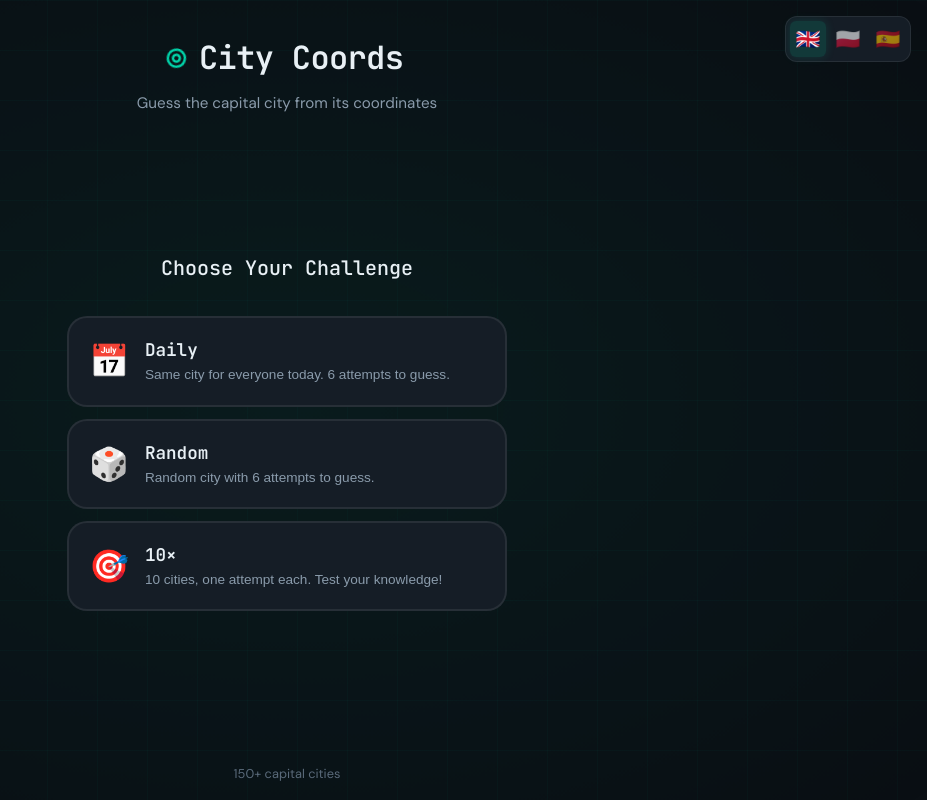
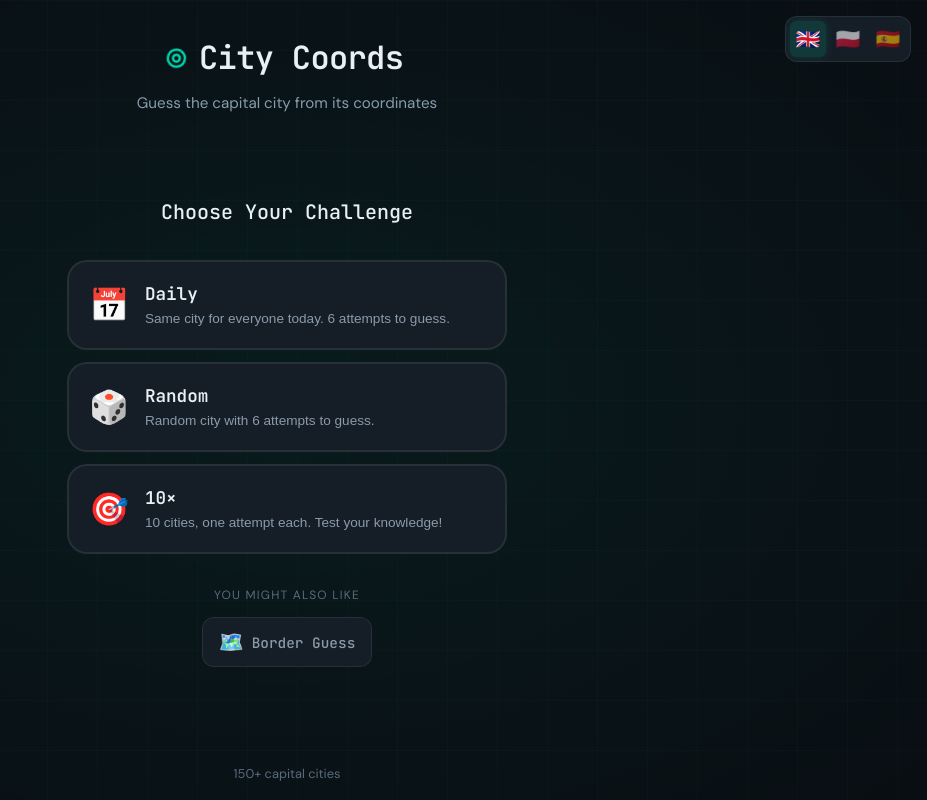
Before and after one commit to pierd/city-coords, a React (Vite) app: page / in a window 1280 px wide. Shown: the whole page, without its empty margins (353-1280 px from the left). Built offline with nearby package versions, Linux system fonts and the light colour scheme.

Commit message:
Add "you might also like" section

```diff
--- a/src/App.css
+++ b/src/App.css
@@ -977,6 +977,51 @@ body {
   letter-spacing: 0.08em;
 }
 
+/* Also Like Section */
+.also-like-section {
+  display: flex;
+  flex-direction: column;
+  align-items: center;
+  gap: 0.75rem;
+  padding-top: 0.5rem;
+}
+
+.also-like-title {
+  font-size: 0.75rem;
+  color: var(--text-muted);
+  text-transform: uppercase;
+  letter-spacing: 0.1em;
+}
+
+.also-like-link {
+  display: flex;
+  align-items: center;
+  gap: 0.5rem;
+  padding: 0.5rem 1rem;
+  background: var(--bg-card);
+  border: 1px solid var(--border-color);
+  border-radius: var(--radius-md);
+  text-decoration: none;
+  color: var(--text-secondary);
+  transition: all 0.2s ease;
+}
+
+.also-like-link:hover {
+  border-color: var(--accent-primary);
+  color: var(--accent-primary);
+  box-shadow: var(--shadow-glow);
+}
+
+.also-like-icon {
+  font-size: 1.25rem;
+}
+
+.also-like-name {
+  font-family: var(--font-display);
+  font-size: 0.9rem;
+  font-weight: 500;
+}
+
 /* Challenge Score Board */
 .challenge-score-board {
   display: flex;
--- a/src/components/ModeSelector.tsx
+++ b/src/components/ModeSelector.tsx
@@ -84,6 +84,19 @@ export function ModeSelector({ onSelectMode }: ModeSelectorProps) {
           </div>
         </div>
       )}
+
+      <div className="also-like-section">
+        <span className="also-like-title">{t('modeSelector.alsoLike.title')}</span>
+        <a
+          href="https://borders.lessismore.studio/"
+          target="_blank"
+          rel="noopener noreferrer"
+          className="also-like-link"
+        >
+          <span className="also-like-icon">🗺️</span>
+          <span className="also-like-name">Border Guess</span>
+        </a>
+      </div>
     </div>
   );
 }
--- a/src/i18n/locales/en.json
+++ b/src/i18n/locales/en.json
@@ -70,6 +70,9 @@
       "won": "Won",
       "streak": "Streak",
       "maxStreak": "Best"
+    },
+    "alsoLike": {
+      "title": "You might also like"
     }
   },
   "modes": {
--- a/src/i18n/locales/es.json
+++ b/src/i18n/locales/es.json
@@ -70,6 +70,9 @@
       "won": "Ganados",
       "streak": "Racha",
       "maxStreak": "Mejor"
+    },
+    "alsoLike": {
+      "title": "También te puede gustar"
     }
   },
   "modes": {
--- a/src/i18n/locales/pl.json
+++ b/src/i18n/locales/pl.json
@@ -70,6 +70,9 @@
       "won": "Wygrane",
       "streak": "Seria",
       "maxStreak": "Rekord"
+    },
+    "alsoLike": {
+      "title": "Może Ci się spodobać"
     }
   },
   "modes": {
```
